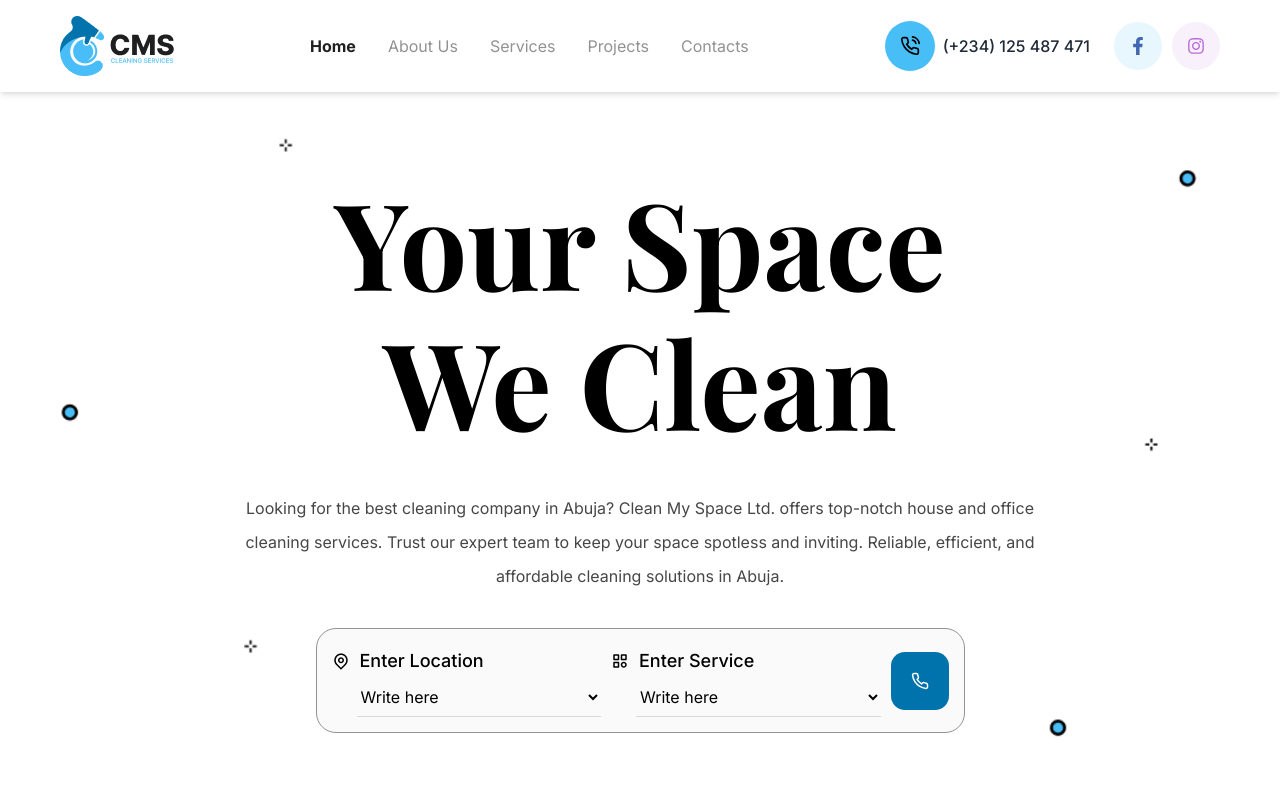
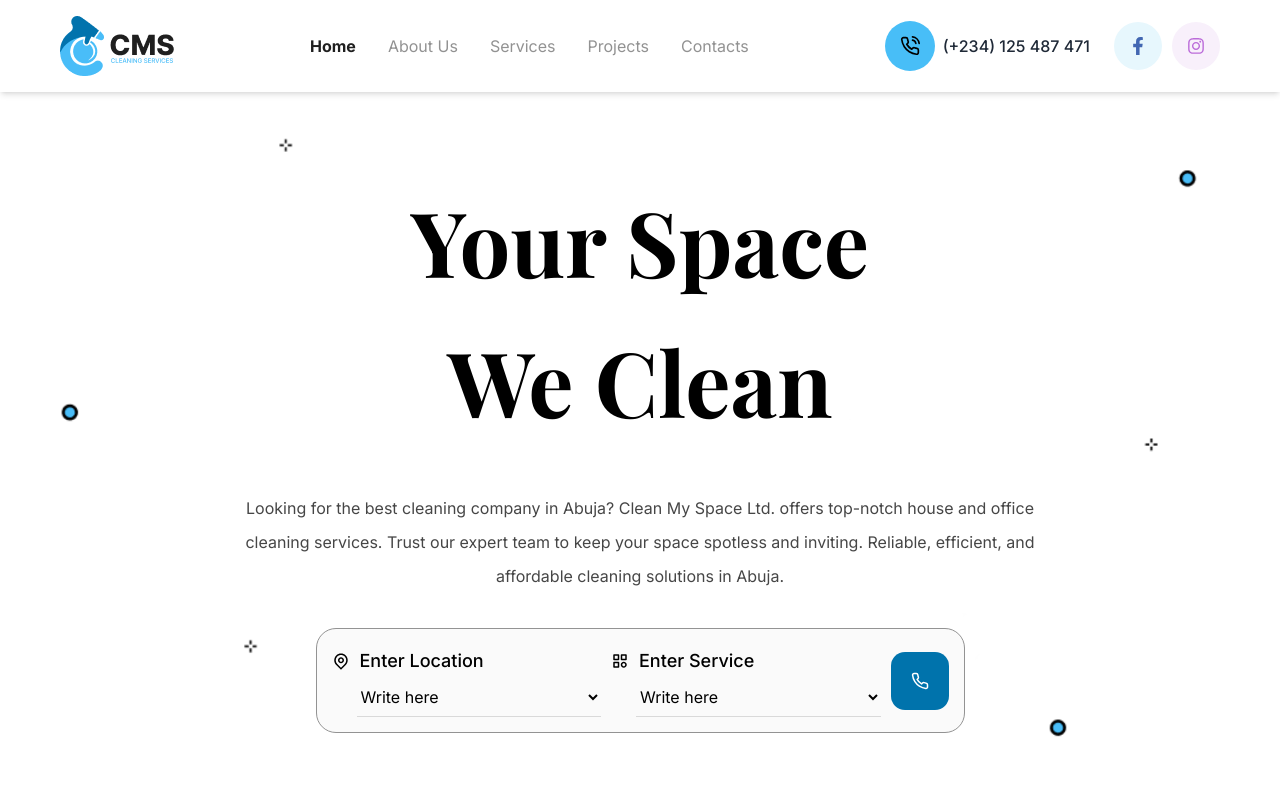
Before and after one commit to sabbir53rahman/Cleaning_services, a React (Vite) app: page / in a window 1280 px wide. Shown: the top 800 px of the page. Built offline with nearby package versions, Linux system fonts and the light colour scheme.

Commit message:
fix the main heading problem

```diff
--- a/src/index.css
+++ b/src/index.css
@@ -25,7 +25,7 @@
     @apply text-[#464646]
   }
   .main_heading{
-    @apply font-extrabold font-secondary text-[70px] md:text-[90px] lg:text-[120px] leading-[90px] md:leading-[110px] lg:leading-[140px] text-center
+    @apply font-extrabold font-secondary text-[70px] md:text-[90px] xl:text-[90px] 2xl:text-[120px] leading-[90px] md:leading-[110px] xl:leading-[140px] 2xl:leading-[140px] text-center
   }
   .nav_link{
     @apply text-[#929292] text-[16px] leading-[24px] hover:text-[#1F1F1F] hover:font-bold
```
